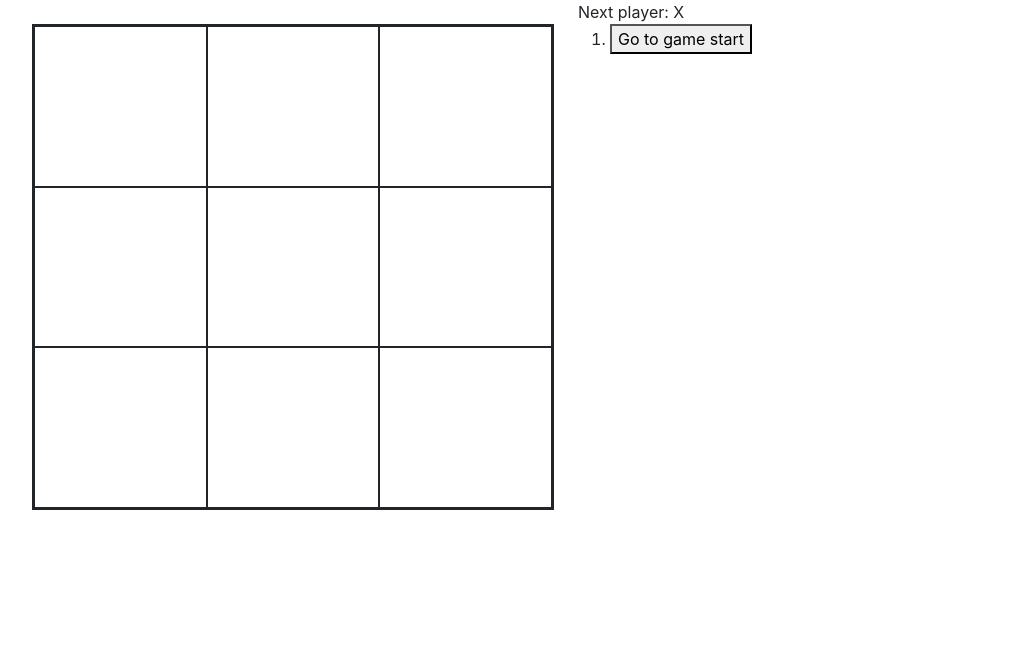
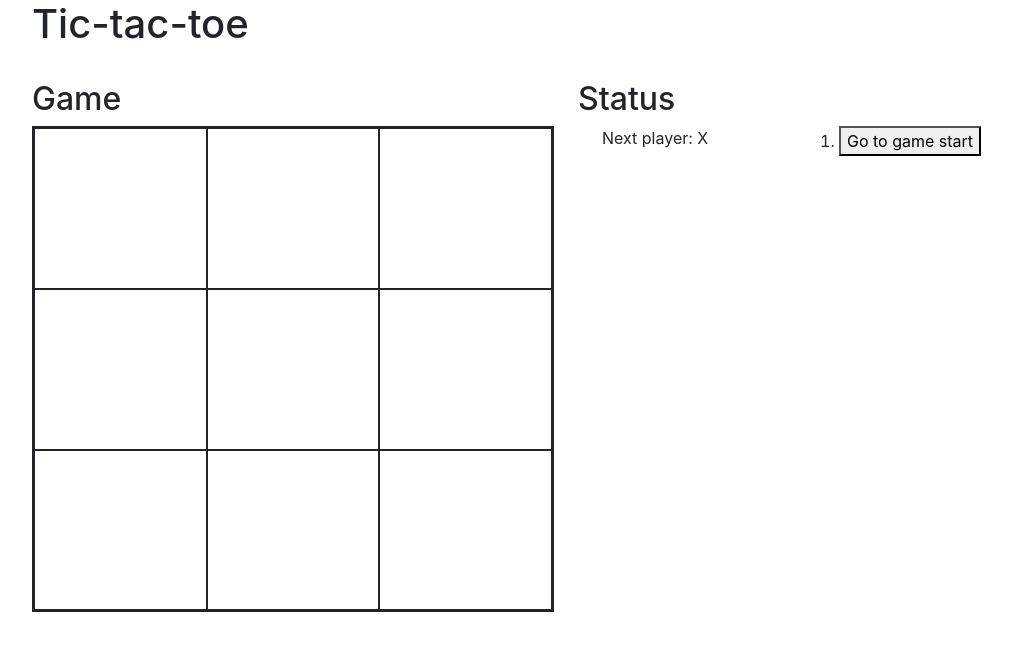
Before and after one commit to james-wienecke/react-typescript-tictactoe, a React (Create React App) app: page / in a window 1280 px wide. Shown: the top 650 px of the page, without its empty margins (74-1086 px from the left). Built offline with nearby package versions, Linux system fonts and the light colour scheme.

Commit message:
Added reactive layout for primary app components.

```diff
--- a/src/Game.tsx
+++ b/src/Game.tsx
@@ -76,12 +76,17 @@ const Game = (): JSX.Element => {
 
     return (
     <Container className="game row mx-auto">
-        <Container className="game-board mx-auto my-4 col">
+        <h1 className="col-12">Tic-tac-toe</h1>
+        <Container className="game-board mx-auto my-4 col-12 col-lg-6">
+            <h2>Game</h2>
             <Board player={player} squares={current} handleClick={handleClick} />
         </Container>
-        <Container className="game-info col">
-            <Status player={player} winner={winner} step={step}/>
-            <ol>{moves}</ol>
+        <Container className="game-info my-4 col-12 col-lg-6">
+            <h2>Status</h2>
+            <Container className="row">
+                <Status player={player} winner={winner} step={step}/>
+                <ol className="col-12 col-lg-6">{moves}</ol>
+            </Container>
         </Container>
     </Container>
     );
--- a/src/Status.tsx
+++ b/src/Status.tsx
@@ -13,7 +13,7 @@ const Status = (props: StatusProps): JSX.Element => {
         else return (props.winner) ? `Winner: ${props.winner}!` :  `Next player: ${props.player}`;
     }
 
-    return (<span>
+    return (<span className="col-12 col-md-6">
         {getStatus()}
     </span>);
 }
```
